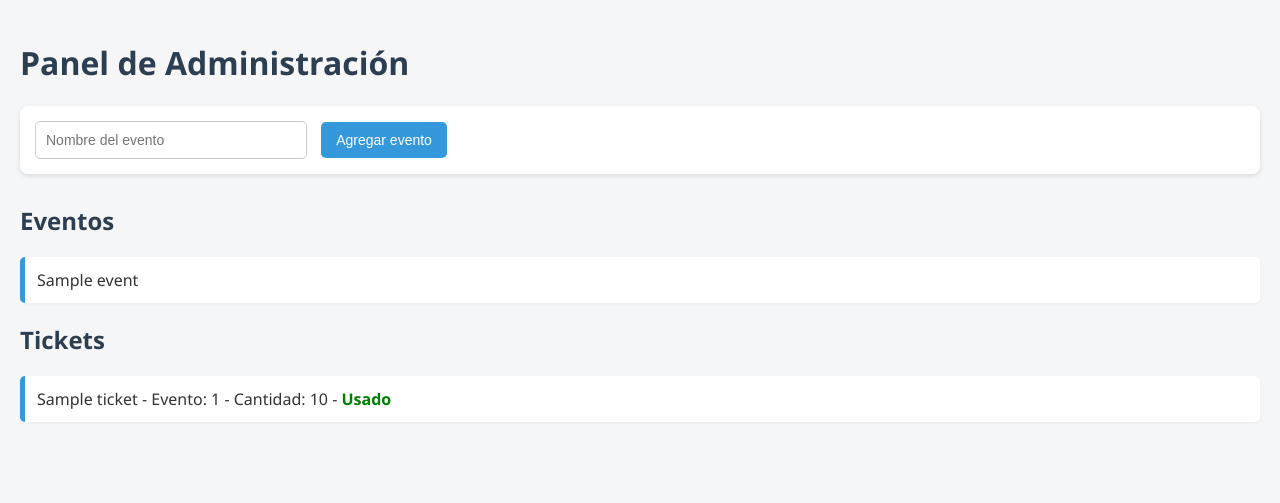
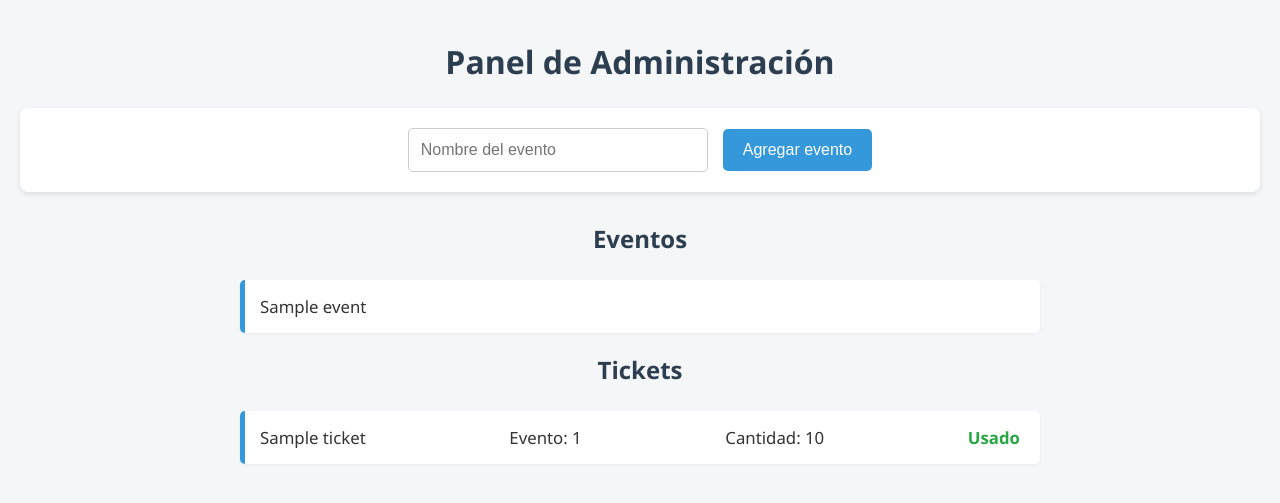
Before and after one commit to nicolassss16/Entradas-por-QR, a Flask app: page /admin in a window 1280 px wide. Shown: the top 503 px of the page. Run offline with Flask 3, Linux system fonts and the light colour scheme; a user stored in the database is signed in; tables that the repository leaves empty hold one stand-in row (values such as "Sample post").

Commit message:
Update admin.html

```diff
--- a/app/templates/admin.html
+++ b/app/templates/admin.html
@@ -4,71 +4,137 @@
     <meta charset="UTF-8">
     <title>Panel Admin</title>
     <style>
+        /* Estilos Generales del Cuerpo */
         body {
-            font-family: 'Segoe UI', sans-serif;
-            background-color: #f4f6f8;
+            font-family: 'Segoe UI', sans-serif; /* Fuente moderna y limpia */
+            background-color: #f4f6f8; /* Un gris claro para el fondo */
             margin: 0;
             padding: 20px;
-            color: #333;
+            color: #333; /* Color de texto oscuro para buena legibilidad */
         }
 
+        /* Estilos de Títulos */
         h1, h2 {
-            color: #2c3e50;
+            color: #2c3e50; /* Un azul oscuro para los encabezados */
+            text-align: center; /* Centrar los títulos */
+            margin-bottom: 25px; /* Espacio debajo de los títulos */
         }
 
+        h1 {
+            margin-top: 20px; /* Espacio superior para el título principal */
+        }
+
+        /* Estilos del Formulario */
         form {
-            background-color: #fff;
-            padding: 15px;
+            background-color: #fff; /* Fondo blanco para el formulario */
+            padding: 20px;
             margin-bottom: 30px;
-            border-radius: 8px;
-            box-shadow: 0 2px 5px rgba(0,0,0,0.1);
+            border-radius: 8px; /* Bordes ligeramente redondeados */
+            box-shadow: 0 2px 5px rgba(0,0,0,0.1); /* Sutil sombra */
+            display: flex; /* Usar flexbox para alinear elementos */
+            justify-content: center; /* Centrar el contenido horizontalmente */
+            align-items: center; /* Alinear verticalmente */
+            flex-wrap: wrap; /* Permitir que los elementos se envuelvan en pantallas pequeñas */
+            gap: 15px; /* Espacio entre los elementos del formulario */
         }
 
         input[type="text"] {
-            padding: 10px;
-            font-size: 14px;
+            padding: 12px;
+            font-size: 16px;
             border: 1px solid #ccc;
             border-radius: 5px;
-            width: 250px;
+            width: 100%; /* Ocupar el 100% del ancho del contenedor */
+            max-width: 300px; /* Ancho máximo para el campo de texto */
+            box-sizing: border-box; /* Incluir padding y border en el width */
         }
 
         button {
-            background-color: #3498db;
+            background-color: #3498db; /* Un azul vibrante */
             color: #fff;
             border: none;
-            padding: 10px 15px;
-            font-size: 14px;
+            padding: 12px 20px;
+            font-size: 16px;
             border-radius: 5px;
             cursor: pointer;
-            margin-left: 10px;
+            transition: background-color 0.3s ease; /* Transición suave al pasar el ratón */
         }
 
         button:hover {
-            background-color: #2980b9;
+            background-color: #2980b9; /* Azul más oscuro al pasar el ratón */
         }
 
+        /* Estilos de Listas */
         ul {
-            list-style: none;
+            list-style: none; /* Quitar los puntos de la lista */
             padding: 0;
+            margin: 0 auto; /* Centrar la lista */
+            max-width: 800px; /* Ancho máximo para las listas */
         }
 
         li {
             background-color: #fff;
-            margin: 8px 0;
-            padding: 12px;
-            border-left: 5px solid #3498db;
+            margin: 10px 0;
+            padding: 15px;
+            border-left: 5px solid #3498db; /* Borde azul distintivo a la izquierda */
             border-radius: 5px;
             box-shadow: 0 1px 3px rgba(0,0,0,0.05);
+            display: flex; /* Usar flexbox para el contenido de la lista */
+            justify-content: space-between; /* Espaciar el contenido */
+            align-items: center; /* Alinear verticalmente */
+            flex-wrap: wrap; /* Permitir que el contenido se envuelva */
+            gap: 10px; /* Espacio entre los elementos dentro del li */
+            font-size: 1.05em; /* Fuente ligeramente más grande */
         }
 
+        /* Estilos para el estado de "Usado" */
         .usado {
-            color: green;
+            color: #28a745; /* Verde para "Usado" */
             font-weight: bold;
+            flex-shrink: 0; /* Evitar que se encoja */
         }
 
         .no-usado {
-            color: red;
+            color: #dc3545; /* Rojo para "No usado" */
             font-weight: bold;
+            flex-shrink: 0; /* Evitar que se encoja */
+        }
+
+        /* Estilos para el texto de los tickets en lista */
+        li span {
+            margin-right: 5px; /* Pequeño espacio entre los elementos de texto */
+        }
+
+        /* Responsividad para pantallas pequeñas */
+        @media (max-width: 768px) {
+            body {
+                padding: 10px; /* Reducir el padding en pantallas pequeñas */
+            }
+
+            form {
+                flex-direction: column; /* Apilar elementos del formulario en vertical */
+                align-items: stretch; /* Estirar elementos para ocupar el ancho */
+            }
+
+            input[type="text"] {
+                max-width: 100%; /* Ocupar el 100% del ancho disponible */
+            }
+
+            li {
+                flex-direction: column; /* Apilar elementos de la lista en vertical */
+                align-items: flex-start; /* Alinear a la izquierda */
+                gap: 5px; /* Reducir espacio entre elementos apilados */
+            }
+
+            li span {
+                margin-right: 0; /* Eliminar margen derecho */
+                width: 100%; /* Ocupar todo el ancho para cada detalle */
+            }
+
+            /* Asegurarse de que el estado "Usado/No usado" también se ajuste */
+            .usado, .no-usado {
+                text-align: left; /* Alinear a la izquierda cuando se apila */
+                width: 100%;
+            }
         }
     </style>
 </head>
@@ -83,7 +149,9 @@
     <h2>Eventos</h2>
     <ul>
         {% for event in events %}
-            <li>{{ event.name }}</li>
+            <li>
+                <span>{{ event.name }}</span>
+            </li>
         {% endfor %}
     </ul>
 
@@ -91,7 +159,9 @@
     <ul>
         {% for ticket in tickets %}
             <li>
-                {{ ticket.name }} - Evento: {{ ticket.event_id }} - Cantidad: {{ ticket.quantity }} -
+                <span>{{ ticket.name }}</span>
+                <span>Evento: {{ ticket.event_id }}</span>
+                <span>Cantidad: {{ ticket.quantity }}</span>
                 <span class="{{ 'usado' if ticket.usado else 'no-usado' }}">
                     {{ 'Usado' if ticket.usado else 'No usado' }}
                 </span>
```
